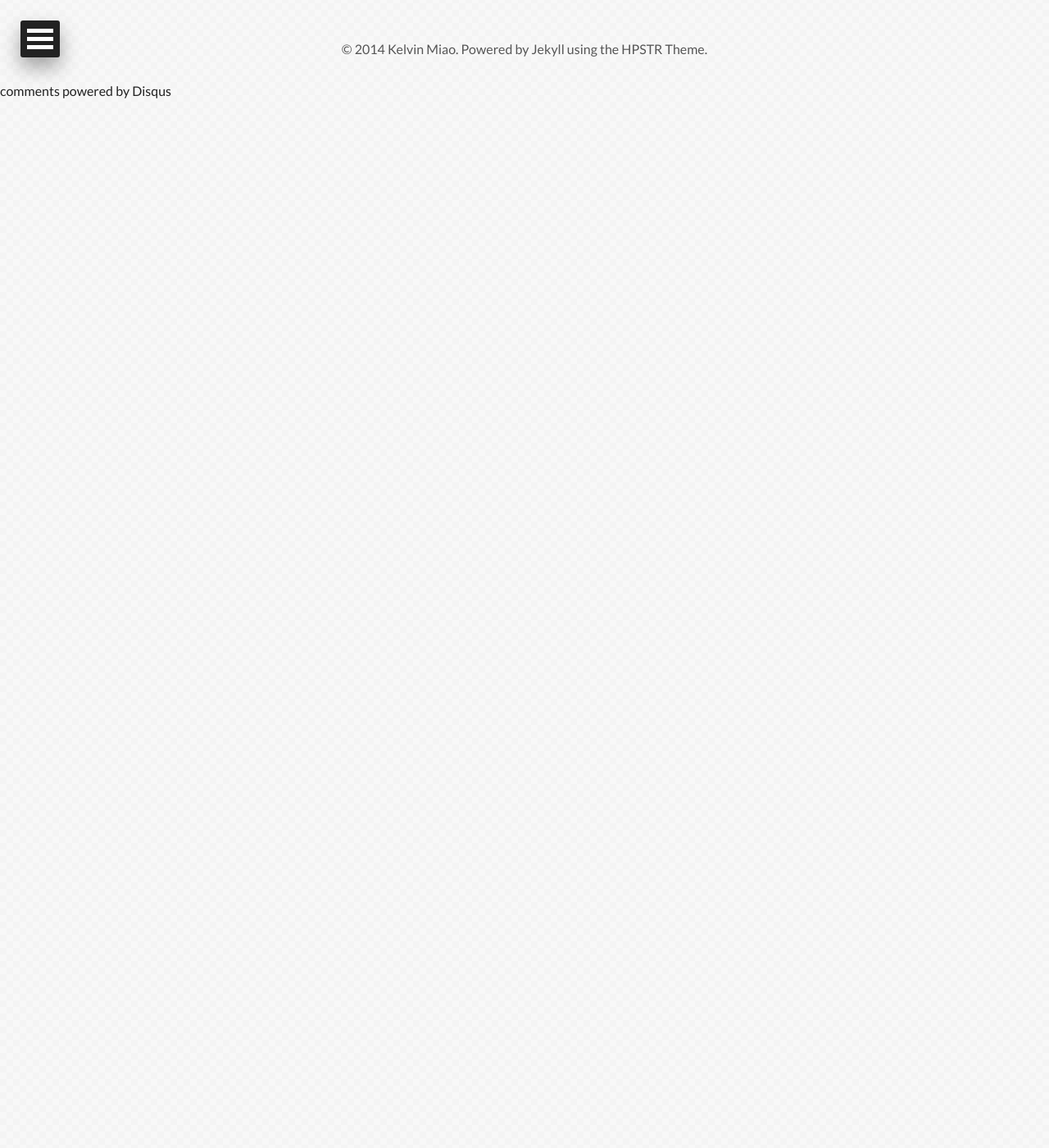
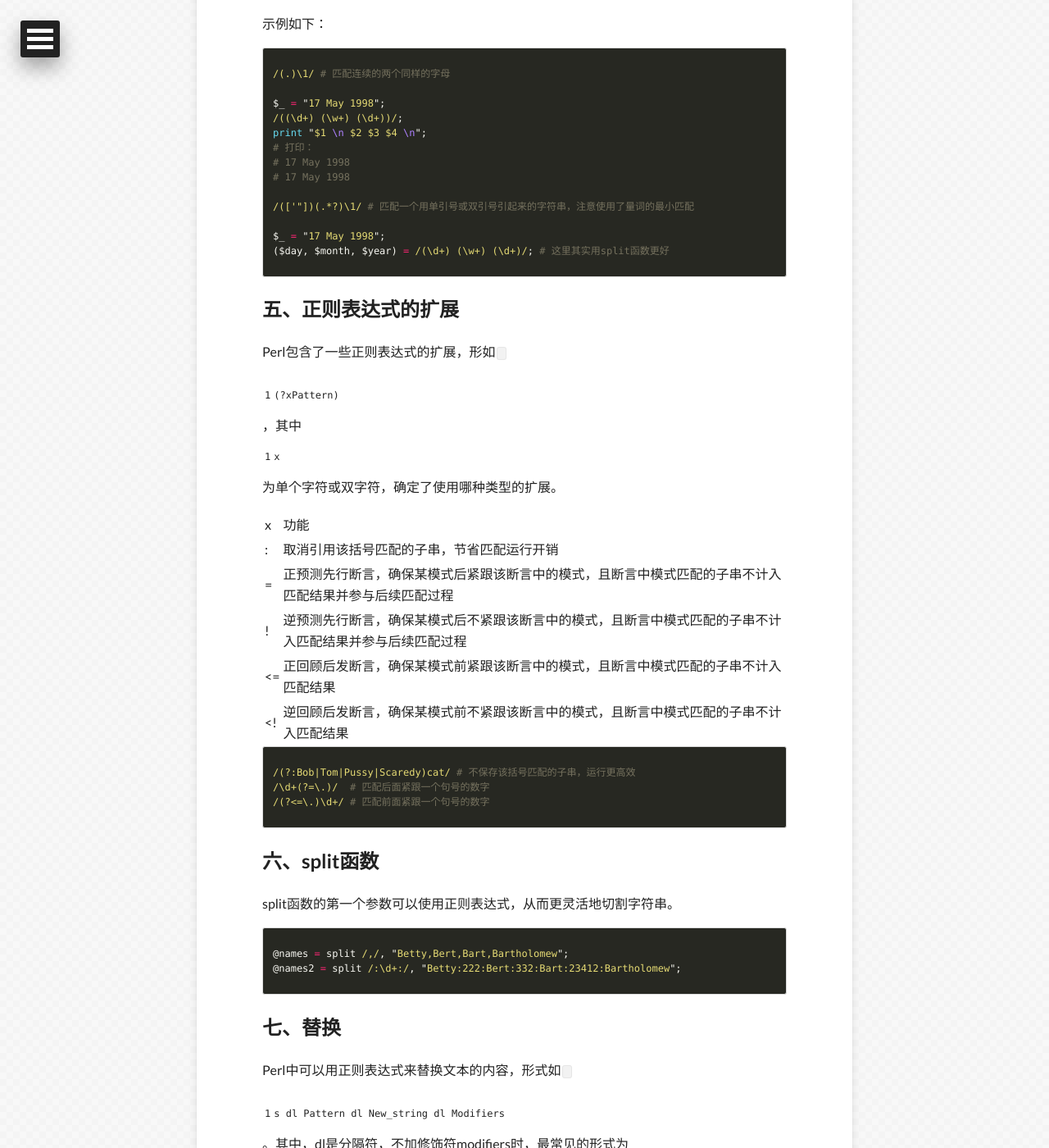
Before and after one commit to tjumyk/tjumyk.github.io, a Jekyll site: the page built from _posts/2014-12-17-learn-regex.md, in a window 1280 px wide and 1400 px high, scrolled down 11140 px. Shown: the whole window at 82% size. Built offline with Jekyll 4.4.1, drawn with Linux system fonts in a browser that asks for light colours; nearby versions of some CDN libraries; comment, search, counter and statistics services are not loaded; before the commit the page ends 11260 px from its top, so only the background shows below that; some of the changed text lies outside the part shown.

Commit message:
finish learn-regex

```diff
--- a/_posts/2014-12-17-learn-regex.md
+++ b/_posts/2014-12-17-learn-regex.md
@@ -205,14 +205,67 @@ x  | 允许在模式中包含空白符且它们不会被解释，使得该模式
 
 ## 四、记忆匹配
 
+某些时候，我们需要在模式里引用已经匹配了的部分子串，这可以通过用括号括上需要引用的部分，并使用`\1`，`\2`等隐式变量来引用对应的部分子串。其对应关系由左括号出现的顺序决定，最左边出现的左括号对应`\1`，然后第二个左括号对应`\2`等等。如果要在模式外部引用已匹配的子串，则可使用`$1`，`$2`等隐式变量，对应规则与`\1`，`\2`等一样。并且，在list上下文中，模式操作符的返回值就是`$1`，`$2`等等。
+
+Perl中可以使用`$&`或`$MATCH`（使用`use English`时）来获得上次匹配中成功匹配的部分。
+
+示例如下：
+
+{% highlight perl %}
+/(.)\1/ # 匹配连续的两个同样的字母
+
+$_ = "17 May 1998";
+/((\d+) (\w+) (\d+))/;
+print "$1 \n $2 $3 $4 \n";
+# 打印：
+# 17 May 1998
+# 17 May 1998
+
+/(['"])(.*?)\1/ # 匹配一个用单引号或双引号引起来的字符串，注意使用了量词的最小匹配
+
+$_ = "17 May 1998";
+($day, $month, $year) = /(\d+) (\w+) (\d+)/; # 这里其实用split函数更好
+{% endhighlight %}
+
 ## 五、正则表达式的扩展
+
+Perl包含了一些正则表达式的扩展，形如`(?xPattern)`，其中`x`为单个字符或双字符，确定了使用哪种类型的扩展。
+
+x|功能
+:|取消引用该括号匹配的子串，节省匹配运行开销
+=|正预测先行断言，确保某模式后紧跟该断言中的模式，且断言中模式匹配的子串不计入匹配结果并参与后续匹配过程
+!|逆预测先行断言，确保某模式后不紧跟该断言中的模式，且断言中模式匹配的子串不计入匹配结果并参与后续匹配过程
+&lt;=|正回顾后发断言，确保某模式前紧跟该断言中的模式，且断言中模式匹配的子串不计入匹配结果
+&lt;!|逆回顾后发断言，确保某模式前不紧跟该断言中的模式，且断言中模式匹配的子串不计入匹配结果
+
+{% highlight perl %}
+/(?:Bob|Tom|Pussy|Scaredy)cat/ # 不保存该括号匹配的子串，运行更高效
+/\d+(?=\.)/  # 匹配后面紧跟一个句号的数字
+/(?<=\.)\d+/ # 匹配前面紧跟一个句号的数字
+{% endhighlight %}
 
 ## 六、split函数
 
+split函数的第一个参数可以使用正则表达式，从而更灵活地切割字符串。
+
+{% highlight perl %}
+@names = split /,/, "Betty,Bert,Bart,Bartholomew";
+@names2 = split /:\d+:/, "Betty:222:Bert:332:Bart:23412:Bartholomew";
+{% endhighlight %}
+
 ## 七、替换
 
-## 八、示例
+Perl中可以用正则表达式来替换文本的内容，形式如`s dl Pattern dl New_string dl Modifiers`。其中，dl是分隔符，不加修饰符modifiers时，最常见的形式为`s/Pattern/New_string/`。而修饰符除了前面提到的一些可以在这里使用外，我们还可以用`g`来表示替换文本中所有可以匹配该模式的子串，用`e`表示替换部分是需要解析的表达式。替换操作返回成功替换的子串的个数，当然仅当使用修饰符`g`时才会出现多个子串被替换。
 
-## 九、翻译字符
+{% highlight perl %}
+$_ = "No more apples!";
+s/apples/applets/;         # 替换成了"No more applets!"
+
+$_ = "Who are Jack & Jill?";
+s/(\w+) & (\w+)/$2 & $1/;  # 替换成了"Who are Jill & Jack?"
+
+s/ +/ /g;       # 替换所有多个连续空格为单个空格
+s/(\w+)/"\1"/;  # 将所有单词以双引号引上
+{% endhighlight %}
 
 > 参考书籍：《<a href="http://www.amazon.com/Little-Book-Perl-Robert-Sebesta/dp/0139279555" target="_blank">A Little Book on Perl</a>》, Robert W. Sebesta, Prentice Hall.
```
